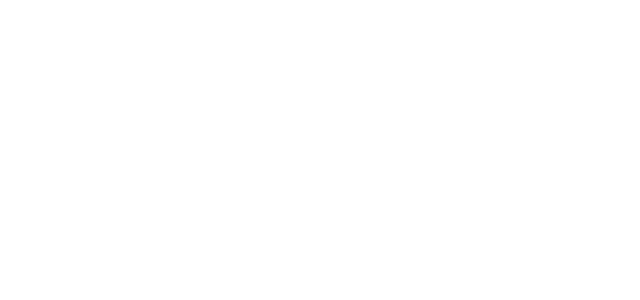
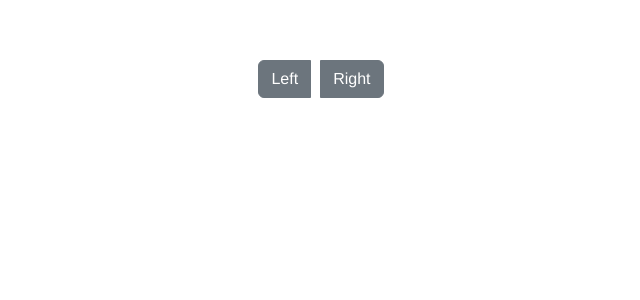
Before and after one commit to AleksandrBelokrys/vue-course, a Vue app in the folder vue-course/: page / in a window 1280 px wide. Shown: the top 300 px of the page, without its empty margins (314-954 px from the left). Built offline with nearby package versions, Linux system fonts and the light colour scheme; the HTML template or start-up script is replaced by a standard one.

Commit message:
added new 'BtnGroup' component

```diff
--- a/vue-course/src/App.vue
+++ b/vue-course/src/App.vue
@@ -1,9 +1,18 @@
 <template>
   <div id="app">
+    <BtnGroup></BtnGroup>
   </div>
 </template>
 
 <script>
+import BtnGroup from './components/BtnGroup.vue';
+
+export default {
+  name: 'App',
+  components: {
+    BtnGroup,
+  }
+};
 </script>
 
 <style>
--- /dev/null
+++ b/vue-course/src/components/BtnGroup.vue
@@ -0,0 +1,46 @@
+<script>
+export default {
+  name: 'BtnGroup',
+  data() {
+    return {
+      buttons: [
+        { label: 'Left', type: 'secondary', active: false },
+        { label: 'Right', type: 'secondary', active: false }
+      ]
+    };
+  },
+  methods: {
+    activateButton(index) {
+      this.buttons.forEach((button, i) => {
+        this.$set(button, 'active', (i === index));
+      });
+    }
+  }
+};
+</script>
+
+<template>
+  <div class="btn-group" role="group">
+    <button
+        v-for="(button, index) in buttons"
+        :key="index"
+        type="button"
+        class="btn"
+        :class="{ 'btn-secondary': button.type === 'secondary' && !button.active, 'btn-primary': button.type === 'primary' || button.active, active: button.active }"
+        @click="activateButton(index)"
+    >
+      {{ button.label }}
+    </button>
+  </div>
+</template>
+
+<style scoped>
+.btn {
+  margin-right: 10px;
+}
+
+.active {
+  background-color: #007bff;
+  color: white;
+}
+</style>
```
